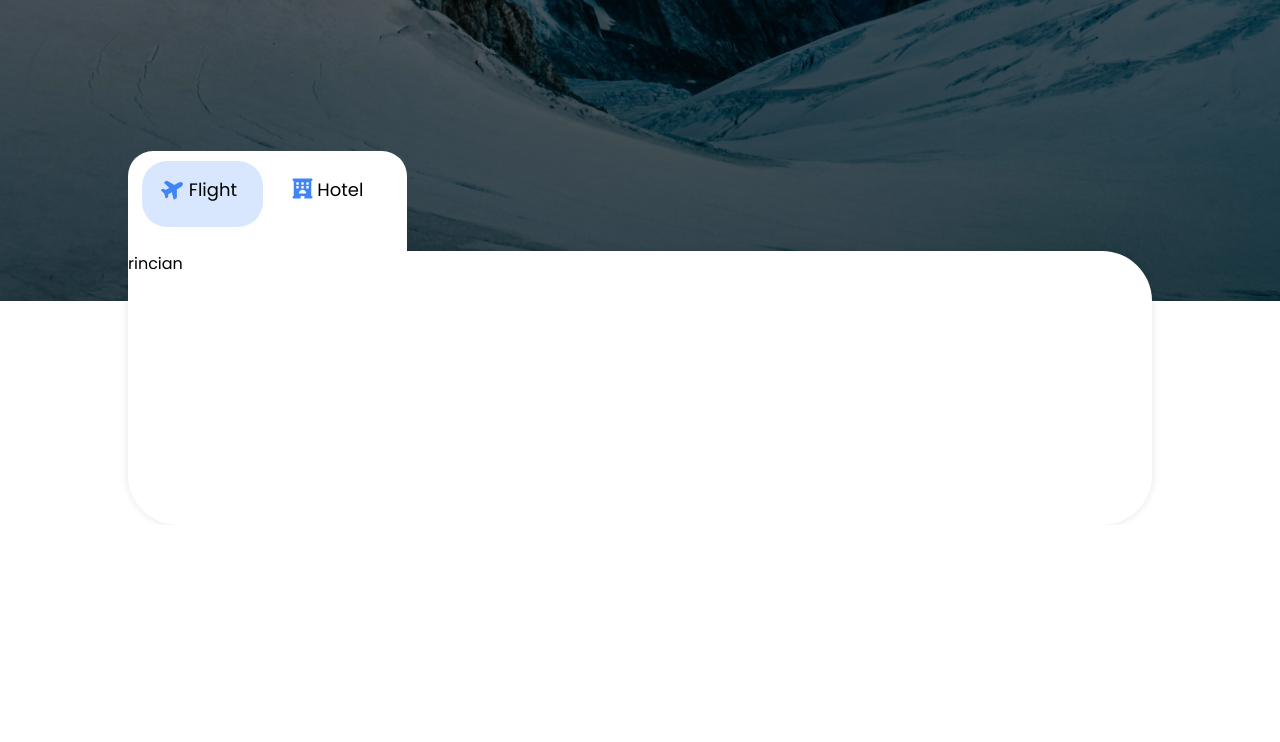
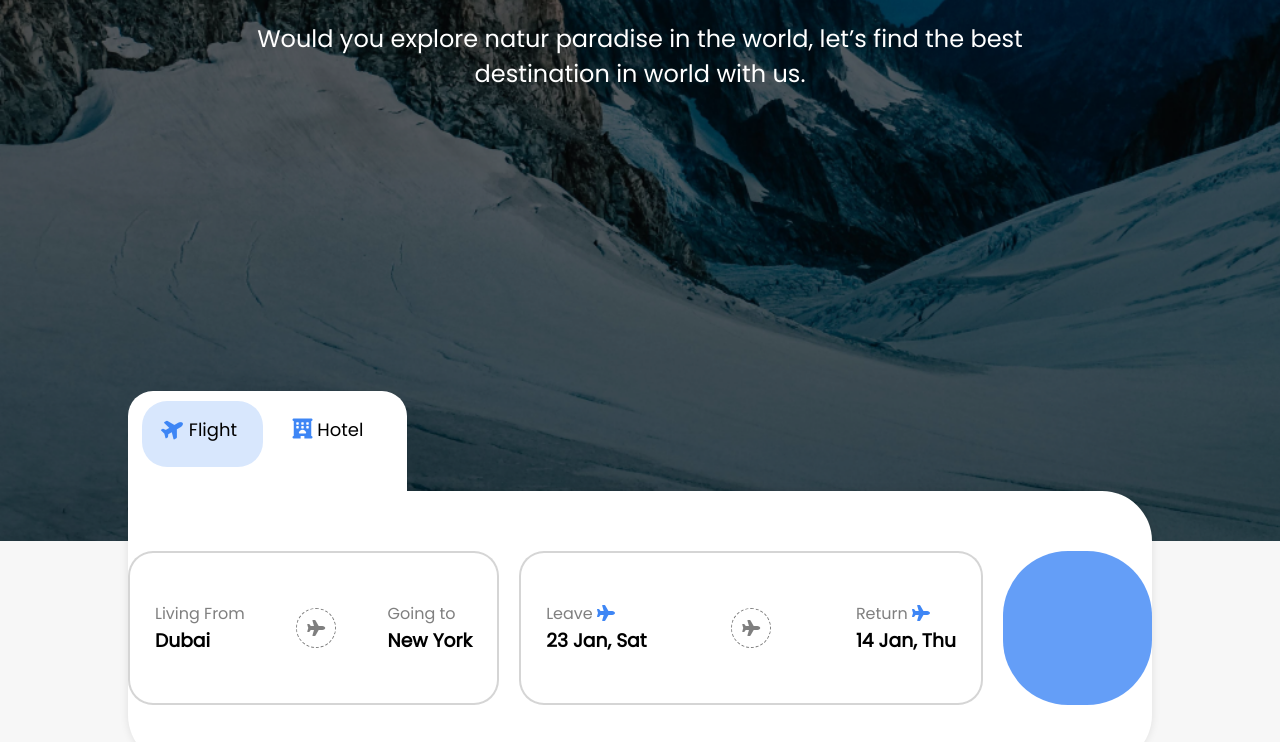
Before and after one commit to SpartacusFull/pertemuan5, a plain HTML site: page index.html in a window 1280 px wide. Shown: the part 659-1401 px from the top of the page. Before the commit the page ends 1184 px from the top, so only its background shows below. Drawn offline with Linux system fonts and the light colour scheme.

Commit message:
tambah jadwal

```diff
--- a/assets/css/style.css
+++ b/assets/css/style.css
@@ -11,6 +11,7 @@
 
 body {
     font-family: "Poppins";
+    background: #F7F7F7;
 }
 
 header {
@@ -51,7 +52,7 @@ header nav div {
 }
 
 .review {
-    height: 120vh;
+    height: 150vh;
     background-image: url(../gambar/bg1.png);
     background-size: cover;
     display: flex;
@@ -119,3 +120,61 @@ header nav div {
 .pilih-jadwal i.fa-plane {
     transform: rotate(-30deg);
 }
+
+.rincian-jadwal {
+    display: flex;
+    align-items: center;
+    height: 100%;
+    justify-content: center;
+    gap: 20px;
+}
+
+.rincian-jadwal .det-1,
+.rincian-jadwal .det-2,
+.rincian-jadwal .det-3 {
+    height: 154px;
+}
+
+.rincian-jadwal .det-1,
+.rincian-jadwal .det-2 {
+    background: #FFFFFF;
+    border: 2px solid rgba(172, 172, 172, 0.5);
+    border-radius: 25px;
+    display: flex;
+    justify-content: space-between;
+    align-items: center;
+    padding: 0 25px;
+}
+
+.rincian-jadwal .det-1 {
+    width: 381.59px;
+}
+
+.rincian-jadwal .det-2 {
+    width: 477.26px;
+}
+
+.rincian-jadwal .det-3 {
+    width: 154px;
+    background: rgba(62, 134, 245, 0.8);
+    border-radius: 65px;
+}
+
+.bulat {
+    border-radius: 50%;
+    border: 1px dashed rgba(0, 0, 0, 0.5);
+    color: rgba(0, 0, 0, 0.5);
+    width: 40px;
+    height: 40px;
+    display: flex;
+    justify-content: center;
+    align-items: center;
+}
+
+.black-75 {
+    color: rgba(0, 0, 0, 0.5);
+}
+
+.text-biru {
+    color: #3E86F5;
+}
--- a/index.html
+++ b/index.html
@@ -47,7 +47,39 @@
           </div>
         </div>
         <!-- rincian jadwal  -->
-        <div class="rincian-jadwal">rincian</div>
+        <div class="rincian-jadwal">
+          <div class="det-1">
+            <div>
+              <span class="black-75">Living From</span>
+              <h3>Dubai</h3>
+            </div>
+            <div class="bulat">
+              <i class="fa-solid fa-plane"></i>
+            </div>
+            <div>
+              <span class="black-75">Going to</span>
+              <h3>New York</h3>
+            </div>
+          </div>
+          <div class="det-2">
+            <div>
+              <span class="black-75"
+                >Leave <i class="fa-solid fa-plane text-biru"></i
+              ></span>
+              <h3>23 Jan, Sat</h3>
+            </div>
+            <div class="bulat">
+              <i class="fa-solid fa-plane"></i>
+            </div>
+            <div>
+              <span class="black-75"
+                >Return <i class="fa-solid fa-plane text-biru"></i
+              ></span>
+              <h3>14 Jan, Thu</h3>
+            </div>
+          </div>
+          <div class="det-3"></div>
+        </div>
       </div>
     </section>
     <!-- footer -->
```
